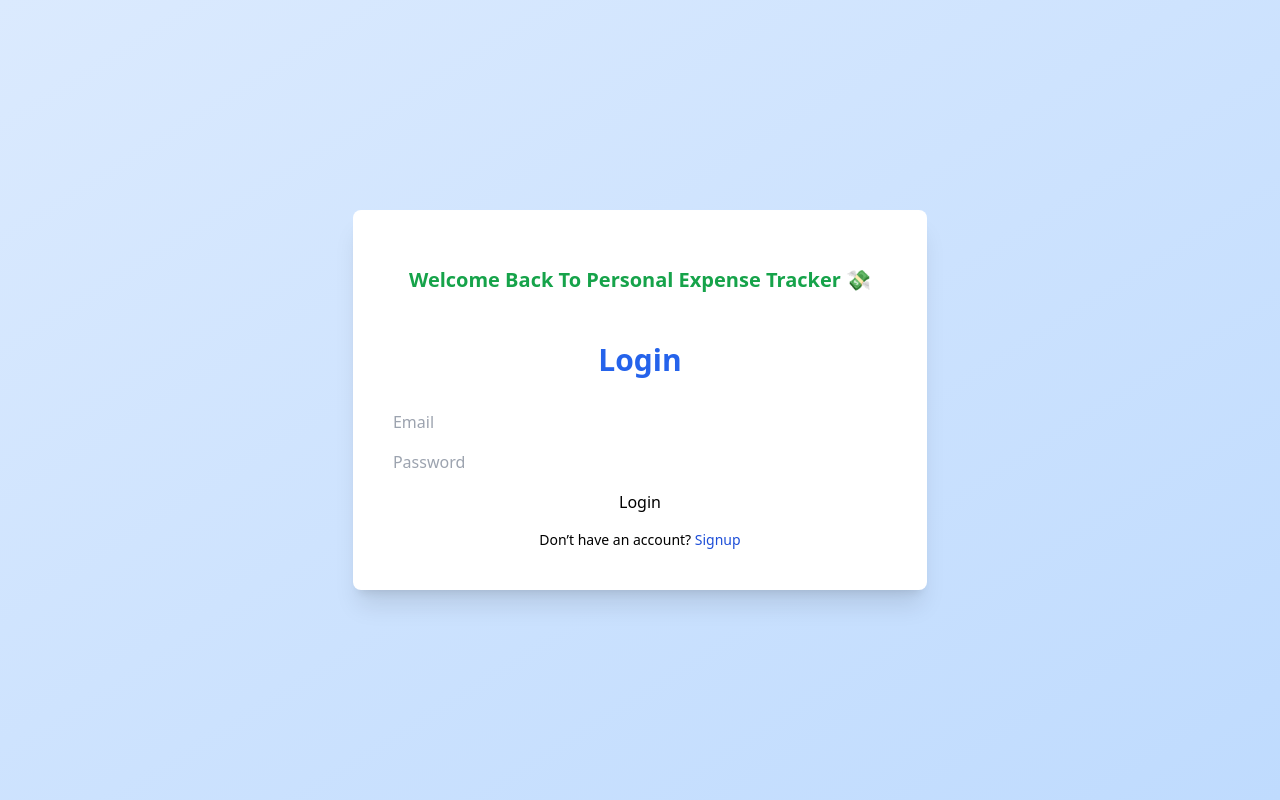
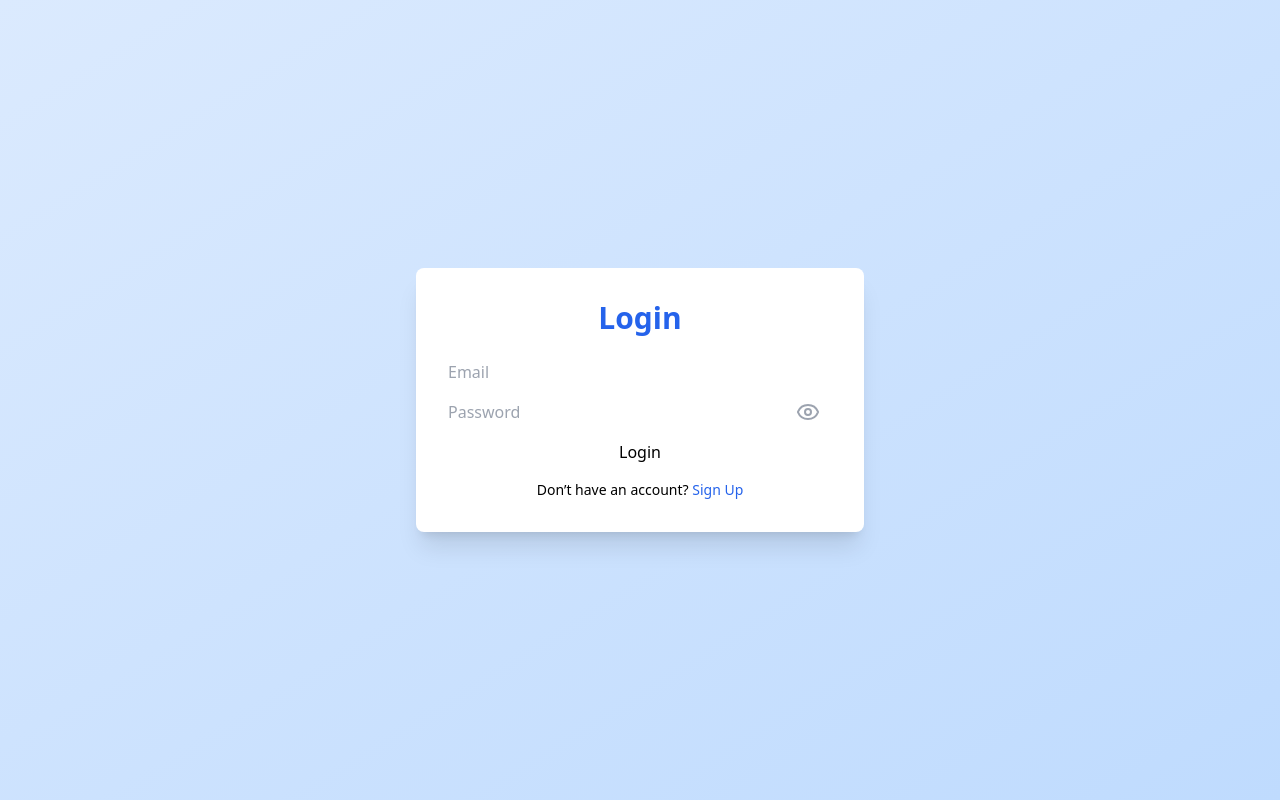
Before and after one commit to MKSJOY/Personal-Expense-Tracker, a Next.js app in the folder frontend/: page /login in a window 1280 px wide. Built offline with nearby package versions, Linux system fonts and the light colour scheme; no server answers.

Commit message:
Update page.jsx

```diff
--- a/frontend/app/login/page.jsx
+++ b/frontend/app/login/page.jsx
@@ -2,75 +2,99 @@
 
 import { useState } from "react";
 import { useRouter } from "next/navigation";
+import { Eye, EyeOff, Loader2 } from "lucide-react";
 import API from "@/utils/api";
 import { setToken } from "@/utils/auth";
-import { Eye, EyeOff } from "lucide-react";
 
 export default function LoginPage() {
-  const [email, setEmail] = useState("");
-  const [password, setPassword] = useState("");
+  const [formData, setFormData] = useState({ email: "", password: "" });
   const [showPassword, setShowPassword] = useState(false);
+  const [loading, setLoading] = useState(false);
   const router = useRouter();
+
+  const handleChange = (e) => {
+    setFormData({ ...formData, [e.target.name]: e.target.value });
+  };
 
   const handleLogin = async (e) => {
     e.preventDefault();
+    setLoading(true);
+
+    if (!formData.email || !formData.password) {
+      alert("Please enter email and password");
+      setLoading(false);
+      return;
+    }
+
     try {
-      const res = await API.post("/auth/login", { email, password });
+      const res = await API.post("/auth/login", {
+        email: formData.email,
+        password: formData.password,
+      });
+
+      if (!res.data?.token) throw new Error("Invalid response from server");
+
       setToken(res.data.token);
-      router.push("/dashboard");
+      setLoading(false);
+      router.push("/dashboard"); // redirect after login
     } catch (err) {
-      alert("Invalid credentials");
+      console.error("Login error:", err.response?.data || err.message);
+      alert(err.response?.data?.message || "Invalid credentials or server error");
+      setLoading(false);
     }
   };
 
   return (
     <div className="flex justify-center items-center min-h-screen bg-gradient-to-br from-blue-100 to-blue-200 p-4">
-      <form
-        onSubmit={handleLogin}
-        className="card w-97 bg-white shadow-xl p-10 rounded-lg space-y-4 relative"
-        style={{ animation: "fadeIn 0.5s ease-in-out" }}
-      >
-        <h2 className="text-xl font-semibold text-center text-green-600 p-4">
-          Welcome Back To Personal Expense Tracker 💸
-        </h2>
-        <h2 className="text-3xl font-bold text-center text-blue-600 p-4">Login</h2>
+      <div className="card w-full max-w-md bg-white shadow-xl p-8 rounded-lg animate-fadeIn">
+        <h2 className="text-3xl font-bold text-center text-blue-600 mb-6">Login</h2>
 
+        <form className="flex flex-col gap-4" onSubmit={handleLogin}>
           <input
             type="email"
+            name="email"
+            value={formData.email}
+            onChange={handleChange}
             placeholder="Email"
-          className="input input-bordered w-full relative z-10"
-          value={email}
-          onChange={(e) => setEmail(e.target.value)}
+            className="input input-bordered w-full"
+            required
           />
 
           <div className="relative w-full">
             <input
               type={showPassword ? "text" : "password"}
+              name="password"
+              value={formData.password}
+              onChange={handleChange}
               placeholder="Password"
-            className="input input-bordered w-full relative z-10 pr-10"
-            value={password}
-            onChange={(e) => setPassword(e.target.value)}
+              className="input input-bordered w-full pr-10"
+              required
             />
             <button
               type="button"
-            className="absolute right-3 top-1/2 transform -translate-y-1/2 text-gray-500 hover:text-gray-700"
+              className="absolute right-3 top-1/2 -translate-y-1/2 text-gray-400"
               onClick={() => setShowPassword(!showPassword)}
             >
-            {showPassword ? <EyeOff size={20} /> : <Eye size={20} />}
+              {showPassword ? <EyeOff /> : <Eye />}
             </button>
           </div>
 
-        <button className="btn btn-primary w-full hover:bg-blue-700 transition">
-          Login
+          <button
+            type="submit"
+            className="btn btn-primary w-full flex justify-center items-center gap-2 hover:bg-blue-700 transition"
+            disabled={loading}
+          >
+            {loading ? <Loader2 className="animate-spin w-5 h-5" /> : "Login"}
           </button>
+        </form>
 
-        <p className="text-sm text-center">
+        <p className="text-center mt-4 text-sm">
           Don’t have an account?{" "}
-          <a href="/signup" className="link link-primary text-blue-700">
-            Signup
+          <a href="/signup" className="text-blue-600 hover:underline">
+            Sign Up
           </a>
         </p>
-      </form>
+      </div>
 
       <style jsx>{`
         @keyframes fadeIn {
@@ -83,6 +107,9 @@ export default function LoginPage() {
             transform: translateY(0);
           }
         }
+        .animate-fadeIn {
+          animation: fadeIn 0.5s ease-in-out;
+        }
       `}</style>
     </div>
   );
```
Lines whose indentation alone changed are shown as unchanged.
